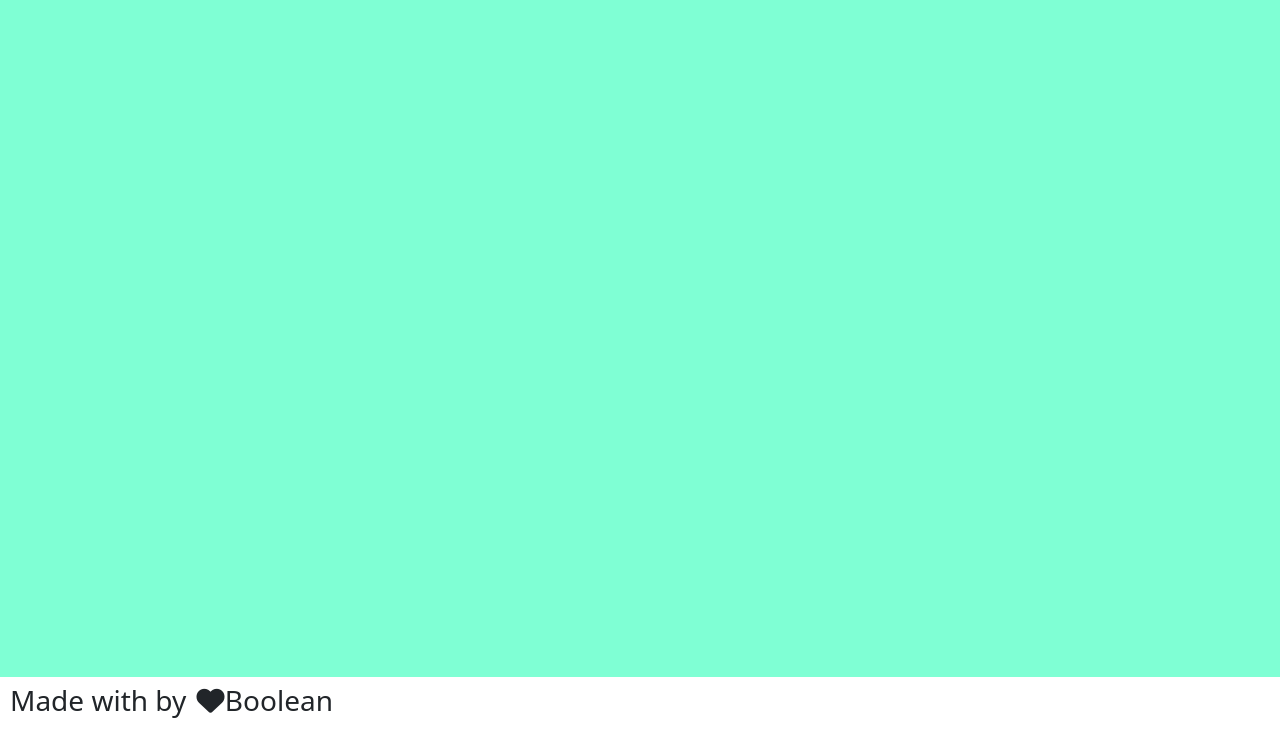
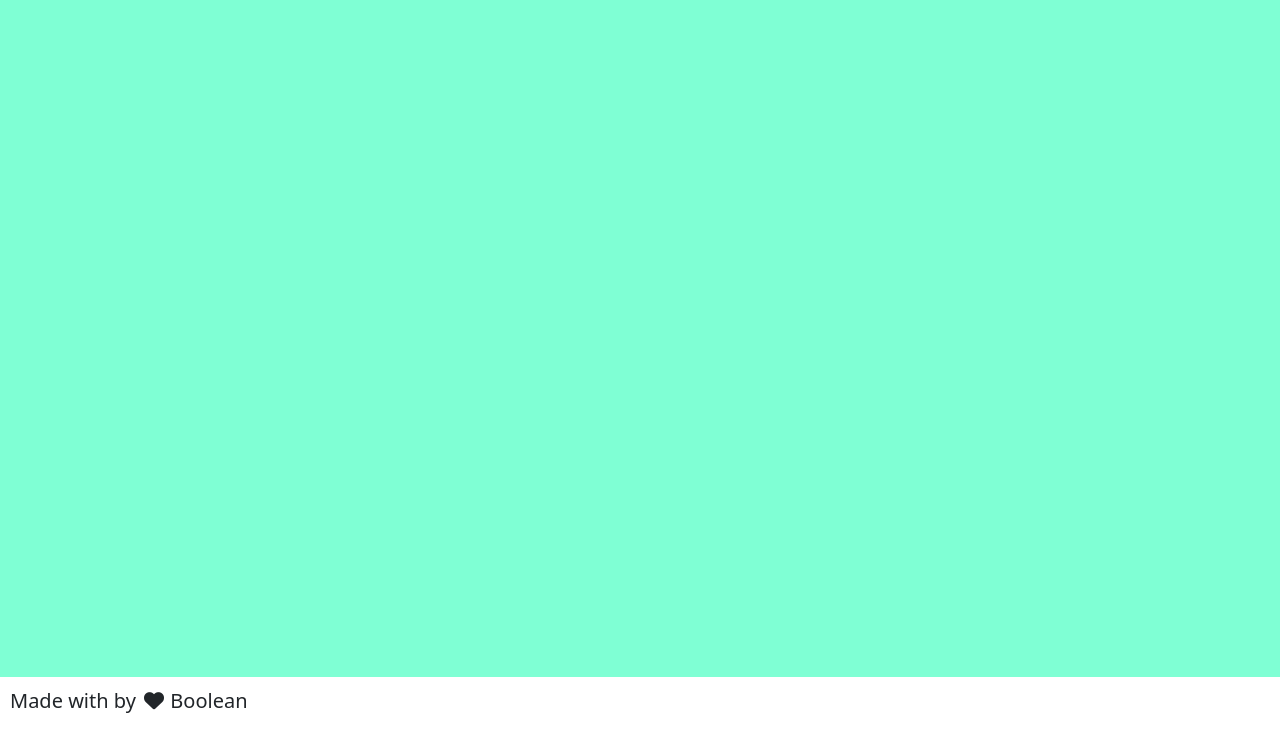
Before and after one commit to Andrea-lulli/js-campominato-grid, a plain HTML site: page index.html in a window 1280 px wide. Shown: the part 67-812 px from the top of the page. Drawn offline with nearby package versions, Linux system fonts and the light colour scheme.

Commit message:
mod testi

```diff
--- a/index.html
+++ b/index.html
@@ -42,16 +42,8 @@
     </div>
 
     <footer>
-        <h3>Made with by <i class="fa-solid fa-heart"></i> <a href=""></a>Boolean</h3>
+        <h5>Made with by <i class="fa-solid fa-heart"></i> <a href=""></a>Boolean</h5>
     </footer>
-
-
-
-
-
-
-
-
     <script src="https://cdn.jsdelivr.net/npm/bootstrap@5.2.2/dist/js/bootstrap.bundle.min.js"
         integrity="sha384-OERcA2EqjJCMA+/3y+gxIOqMEjwtxJY7qPCqsdltbNJuaOe923+mo//f6V8Qbsw3"
         crossorigin="anonymous"></script>
```
